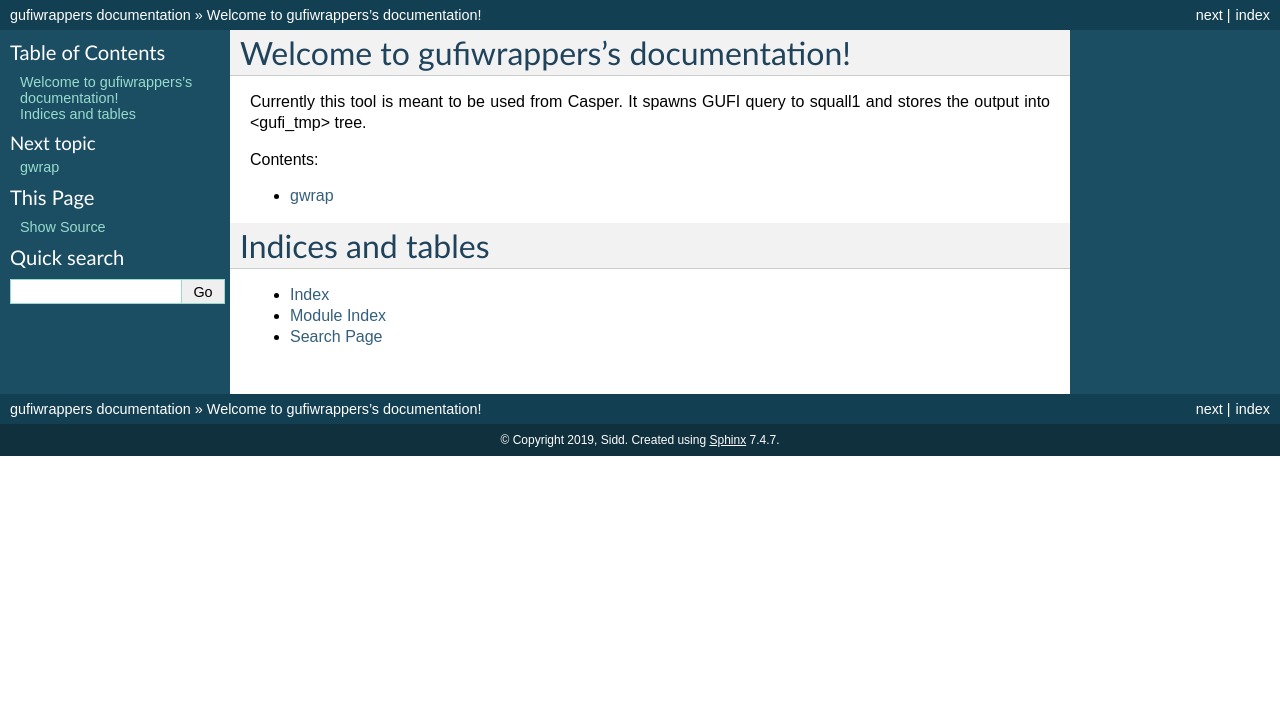
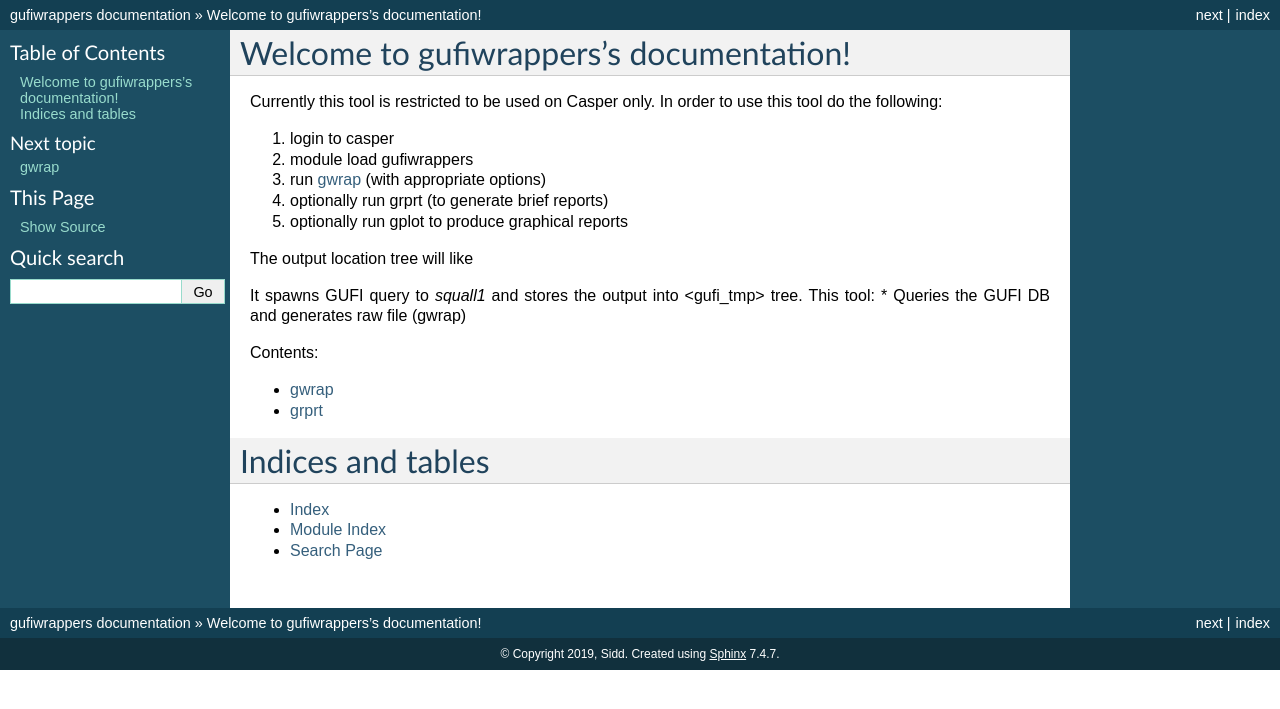
Before and after one commit to NCAR/gufiwrappers, a Sphinx documentation site: the page built from docstuff/source/index.rst, in a window 1280 px wide. Shown: the top 709 px of the page. Built offline with Sphinx 7.4.7, drawn with Linux system fonts in a browser that asks for light colours.

Commit message:
Added grprt

```diff
--- a/docstuff/source/index.rst
+++ b/docstuff/source/index.rst
@@ -5,14 +5,27 @@
 
 Welcome to gufiwrappers's documentation!
 ========================================
-Currently this tool is meant to be used from Casper. It spawns
-GUFI query to squall1 and stores the output into <gufi_tmp> tree.
+Currently this tool is restricted to be used on Casper only.
+In order to use this tool do the following:
+
+#. login to casper
+#. module load gufiwrappers
+#. run :doc:`gwrap </gwrap>` (with appropriate options)
+#. optionally run grprt (to generate brief reports)
+#. optionally run gplot to produce graphical reports
+
+The output location tree will like
+
+It spawns GUFI query to *squall1* and stores the output into <gufi_tmp> tree.
+This tool:
+* Queries the GUFI DB and generates raw file (gwrap)
 
 .. toctree::
    :maxdepth: 1
    :caption: Contents:
 
    gwrap
+   grprt
 
 
 
```
Also changed, not shown: cmdline.py (+28 -1 lines), docstuff/source/grprt.rst (added, +7 -0 lines), 9 other files.
